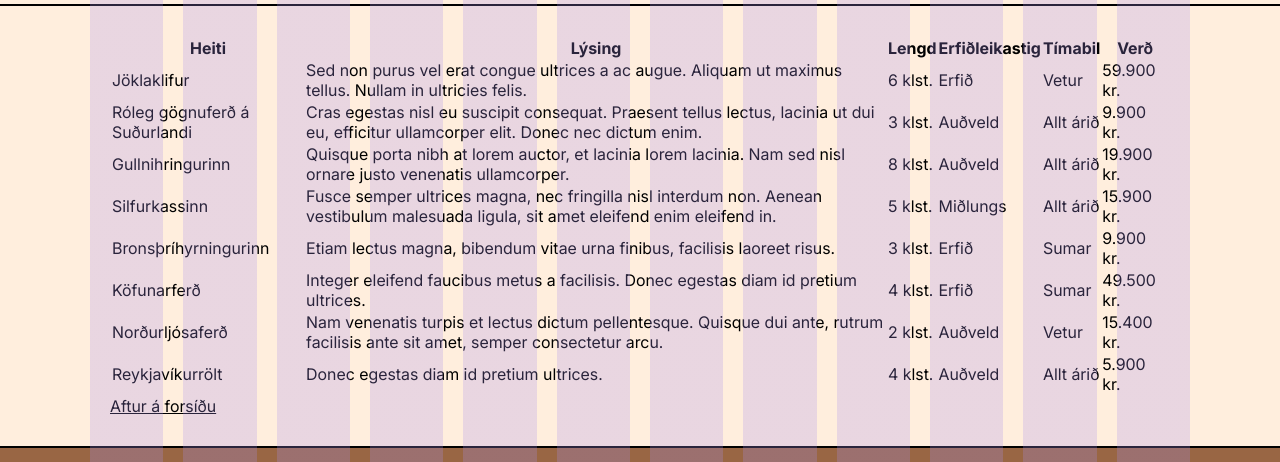
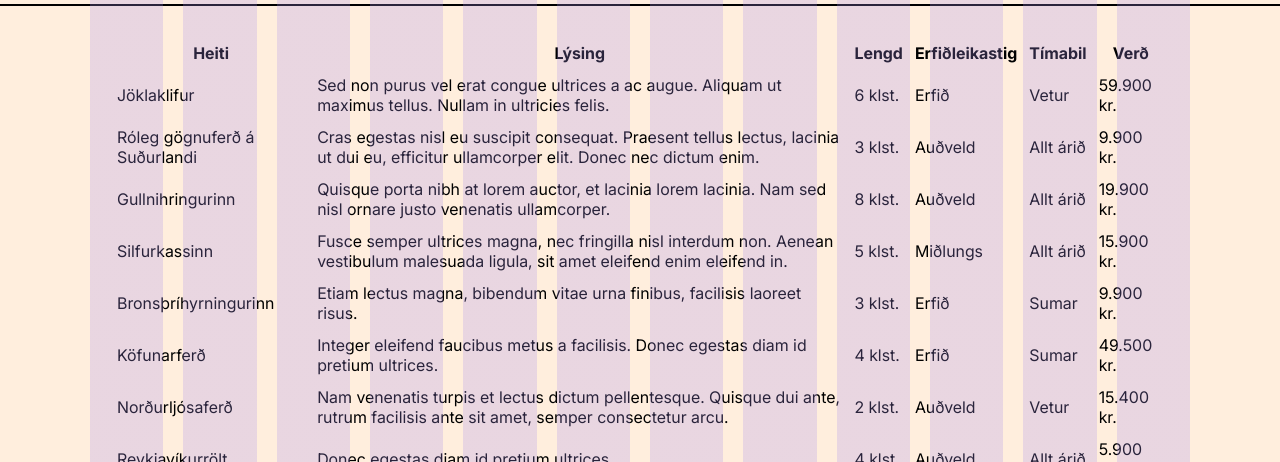
Before and after one commit to Bougie01/vefforritun_v1, a website: page sidur/ferdir.html in a window 1280 px wide. Shown: the part 158-620 px from the top of the page. Drawn offline with Linux system fonts and the light colour scheme.

Commit message:
tables.css addað

```diff
--- a/sidur/ferdir.html
+++ b/sidur/ferdir.html
@@ -29,6 +29,7 @@
       </nav>
 
       <main id="efni">
+        <div class="table-wrapper">
         <table>
           <thead>
             <tr>
@@ -130,7 +131,7 @@
             </tr>
           </tbody>
         </table>
-
+        </div>
         <p><a href="../index.html">Aftur á forsíðu</a></p>
       </main>
 
--- a/styles.css
+++ b/styles.css
@@ -23,3 +23,5 @@
 @import url("./styles/form.css");
 
 /* ATH vantar stíla fyrir texta og töflur—þurfið að útbúa skrá sjálf! */
+
+@import url("./styles/table.css");
--- a/styles/config.css
+++ b/styles/config.css
@@ -55,6 +55,7 @@
 
   /* Grunnlitir */
   --color-background: #ffeedd;
+  --color-table-background: #a0c967;
   --color-text: #000000;
   --color-border: #000000;
 
--- /dev/null
+++ b/styles/table.css
@@ -0,0 +1,19 @@
+table th, table td {
+    padding: var(--spacing-half)
+}
+
+table {
+    min-width: 700px;
+}
+
+.table-wrapper {
+    background-color: var(--color-table-background);
+    overflow: auto;
+}
+
+@media (width >= 700px){
+    .table-wrapper {
+        background-color: var(--color-background);
+        overflow: visible;
+    }
+}
```
